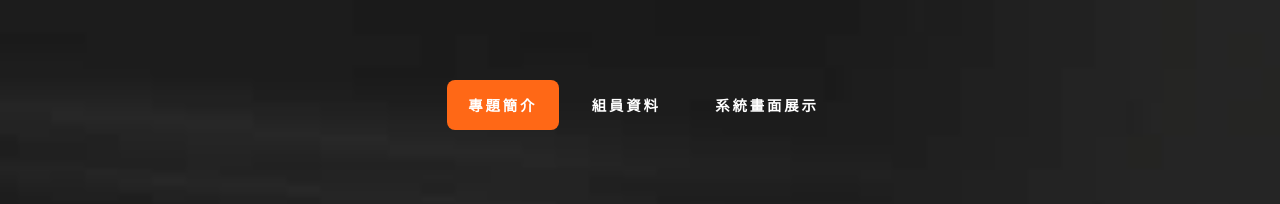
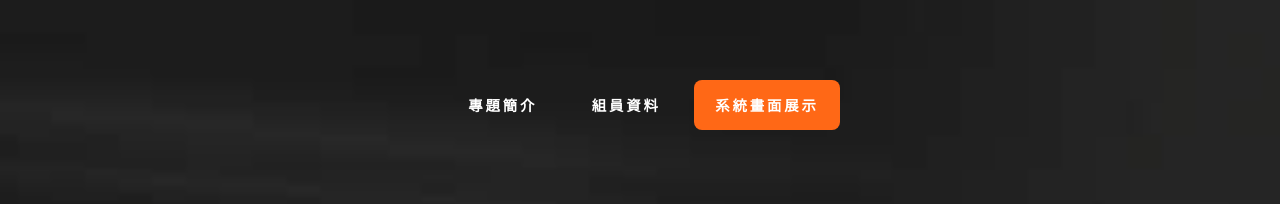
Before and after one commit to Yu-ning54/Yu-ninng54.github.io, a plain HTML site: page system01.html in a window 1280 px wide. Shown: the top 204 px of the page. Drawn offline with Linux system fonts and the light colour scheme.

Commit message:
Update system01.html

```diff
--- a/system01.html
+++ b/system01.html
@@ -1,15 +1,4 @@
 <!DOCTYPE html PUBLIC "-//W3C//DTD XHTML 1.0 Strict//EN" "http://www.w3.org/TR/xhtml1/DTD/xhtml1-strict.dtd">
-<!--
-Design by TEMPLATED
-http://templated.co
-Released for free under the Creative Commons Attribution License
-
-Name       : Veridical
-Description: A two-column, fixed-width design with dark color scheme.
-Version    : 1.0
-Released   : 20131203
-
--->
 <html xmlns="http://www.w3.org/1999/xhtml">
 <head>
 <meta http-equiv="Content-Type" content="text/html; charset=utf-8" />
@@ -19,8 +8,6 @@ Released   : 20131203
 <link href="http://fonts.googleapis.com/css?family=Source+Sans+Pro:200,300,400,600,700,900" rel="stylesheet" />
 <link href="default.css" rel="stylesheet" type="text/css" media="all" />
 <link href="fonts.css" rel="stylesheet" type="text/css" media="all" />
-
-<!--[if IE 6]><link href="default_ie6.css" rel="stylesheet" type="text/css" /><![endif]-->
 <style>
 		#area{
 			width: 100%;
@@ -47,9 +34,9 @@ Released   : 20131203
 	<div id="header" class="container">
 		<div id="menu">
 			<ul><font face="微軟正黑體">
-				<li class="current_page_item"><a href="index.html" accesskey="1" title="">專題簡介</a></li>
+				<li><a href="index.html" accesskey="1" title="">專題簡介</a></li>
 				<li><a href="team.html" accesskey="2" title="">組員資料</a></li>
-				<li><a href="system.html" accesskey="3" title="">系統畫面展示</a></li>
+				<li class="current_page_item"><a href="system.html" accesskey="3" title="">系統畫面展示</a></li>
 			</font></ul>
 		</div>
 		<div id="logo">
```
